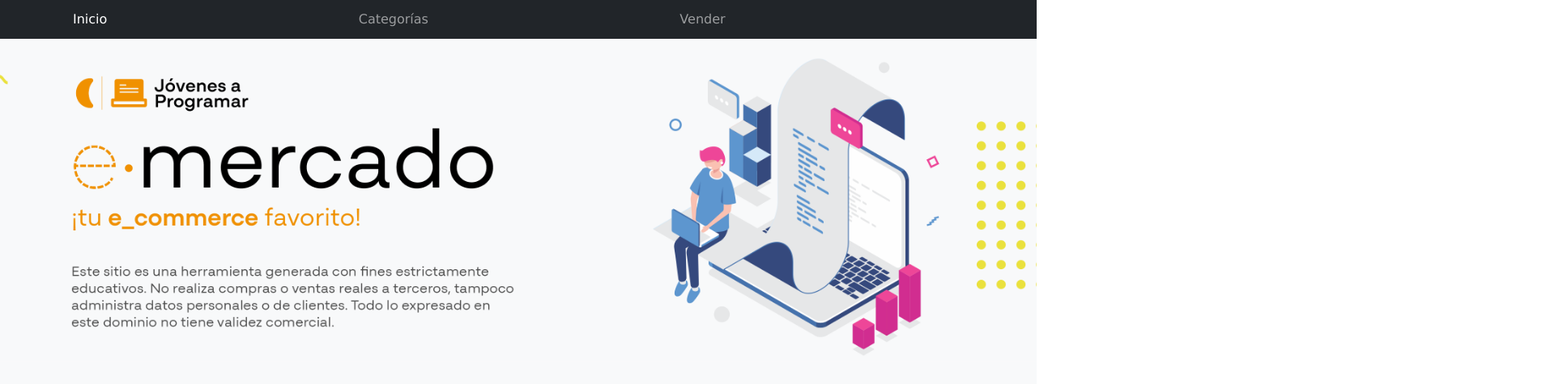
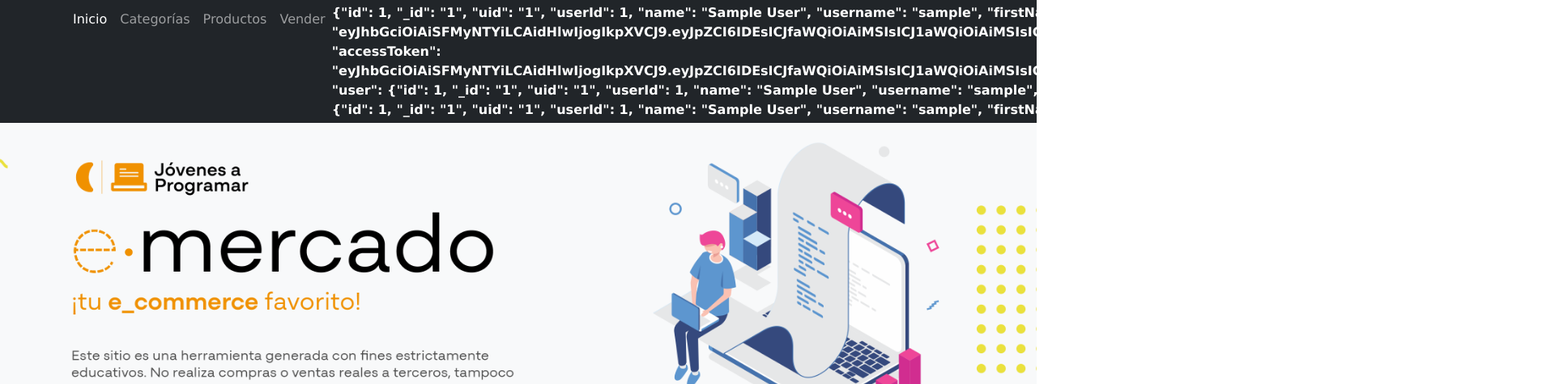
Before and after one commit to rodrimds/proyectofinalgrupo2, a plain HTML site: page index.html in a window 1280 px wide. Shown: the top 475 px of the page at 81% size, 1920 px wide, since content can reach past the window. Drawn offline with Linux system fonts and the light colour scheme; sample sign-in values are in the browser's storage.

Commit message:
Desafiate entrega 2
Se añadio una lista con los datos del usuario en todos los html

```diff
--- a/css/styles.css
+++ b/css/styles.css
@@ -188,3 +188,7 @@ a.custom-card:hover {
 .checked {
   color: orange;
 }
+#loginInfo {
+  color: white;
+  font-weight: bold;
+}
--- a/index.html
+++ b/index.html
@@ -27,9 +27,14 @@
             <a class="nav-link" href="categories.html">Categorías</a>
           </li>
           <li class="nav-item">
+            <a class="nav-link" href="products.html">Productos</a>
+          </li>
+          <li class="nav-item">
             <a class="nav-link" href="sell.html">Vender</a>
           </li>
           <li class="nav-item">
+          </li>
+          <li class="nav-item" id="loginInfo">
           </li>
         </ul>
       </div>
--- a/js/init.js
+++ b/js/init.js
@@ -39,3 +39,7 @@ let getJSONData = function(url){
         return result;
     });
 }
+document.addEventListener("DOMContentLoaded", function(){
+  const usarioInfo = sessionStorage.getItem('userSession');
+  document.getElementById("loginInfo").innerHTML = usarioInfo;
+  });
```
Also changed, not shown: cart.html (+5 -0 lines), categories.html (+5 -0 lines), my-profile.html (+5 -0 lines), product-info.html (+5 -0 lines), products.html (+5 -0 lines), sell.html (+6 -1 lines).
